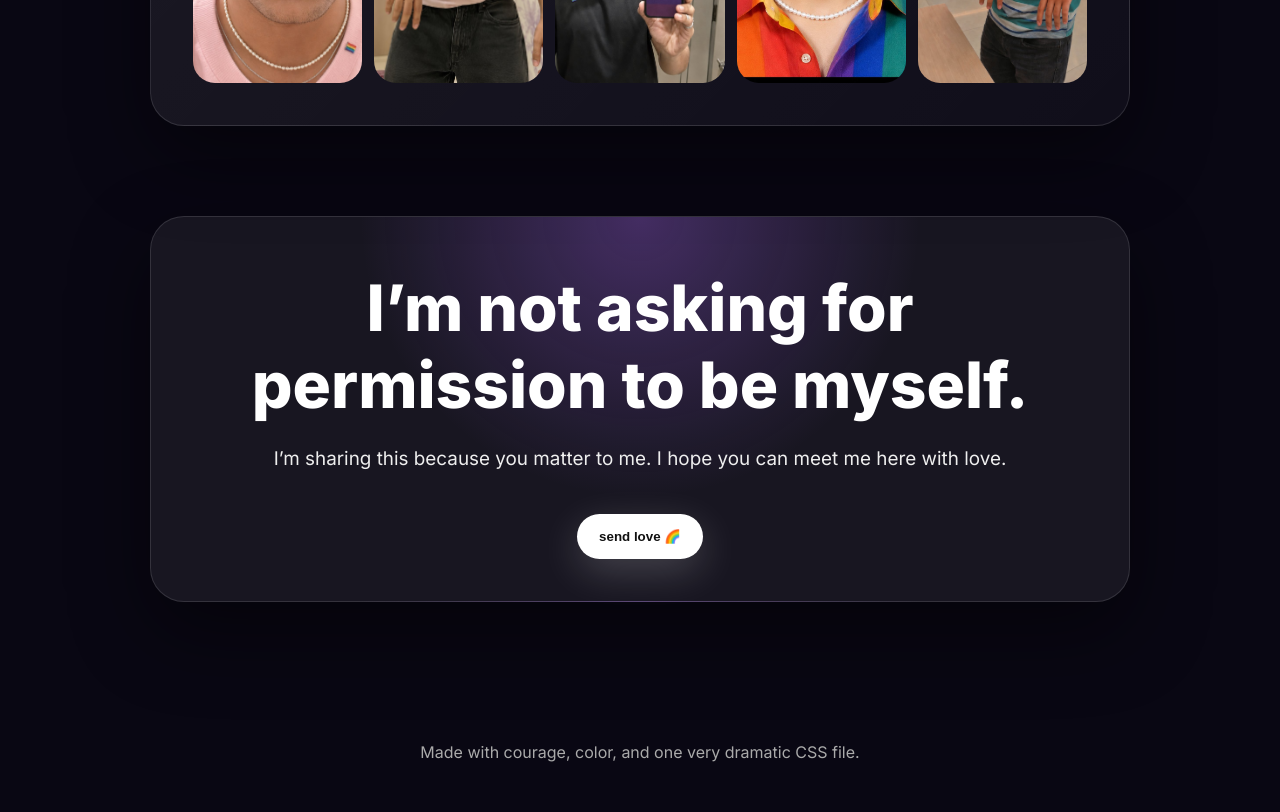
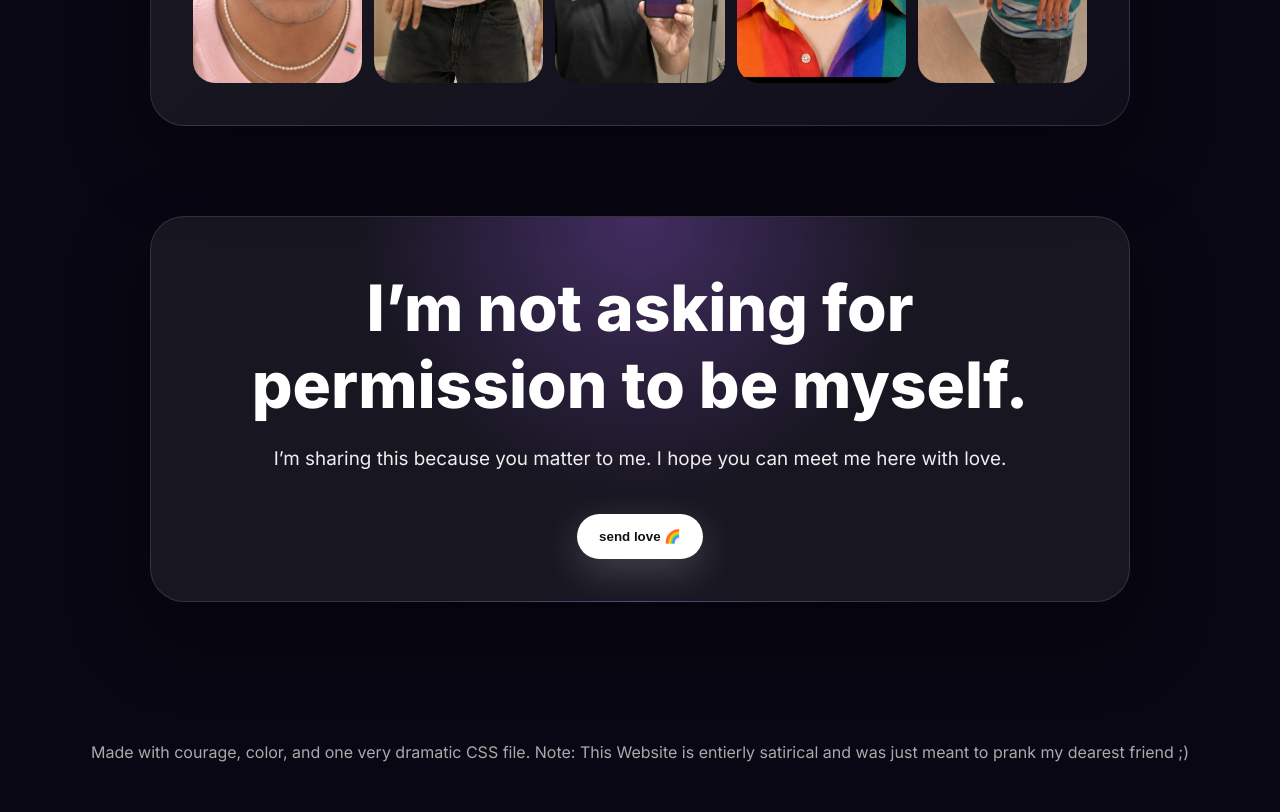
Before and after one commit to GetALife-Shivansh/tyagay, a plain HTML site: page index.html in a window 1280 px wide. Shown: the part 2447-3259 px from the top of the page. Drawn offline with Linux system fonts and the light colour scheme.

Commit message:
Update index.html

```diff
--- a/index.html
+++ b/index.html
@@ -58,7 +58,11 @@
   <button id="confetti">send love 🌈</button>
 </section>
 </main>
-<footer>Made with courage, color, and one very dramatic CSS file.</footer>
+<footer>
+  Made with courage, color, and one very dramatic CSS file.
+
+  Note: This Website is entierly satirical and was just meant to prank my dearest friend ;)
+</footer>
 <script src="script.js"></script>
 </body>
 </html>
```
